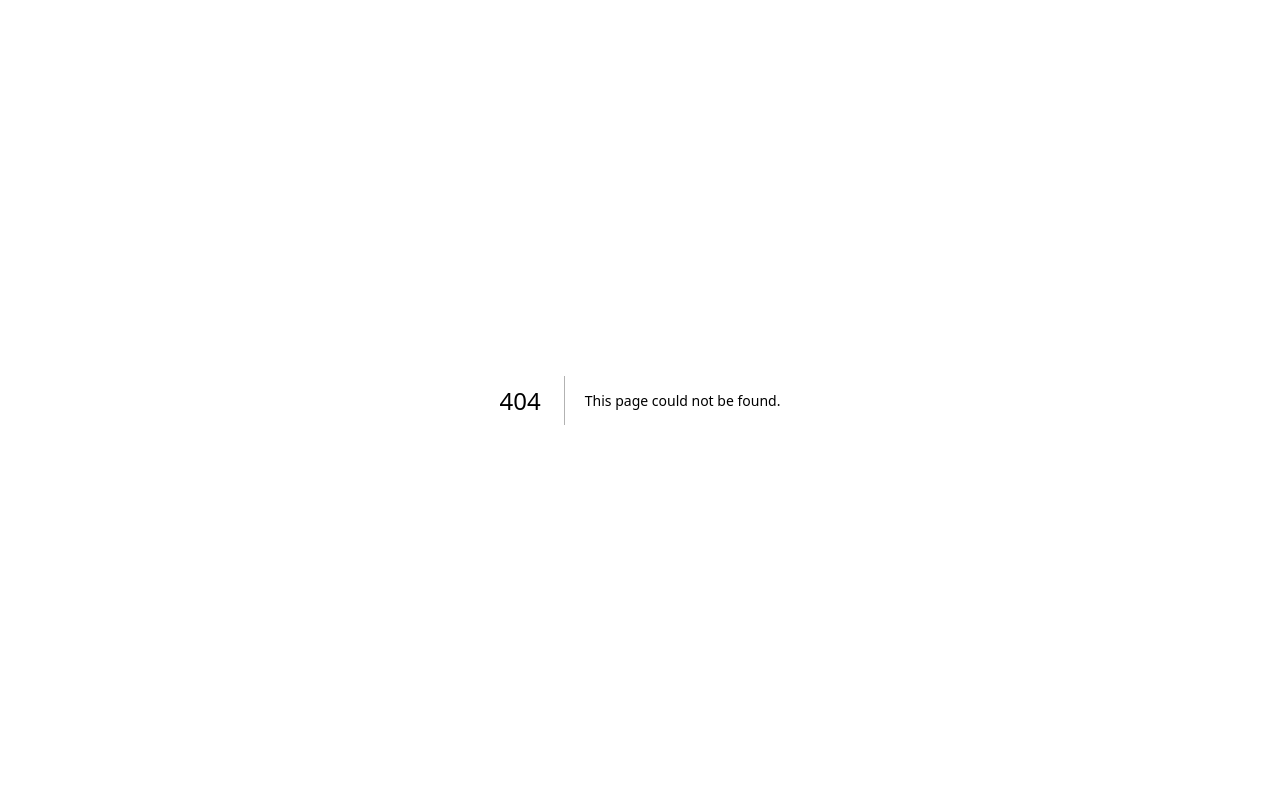
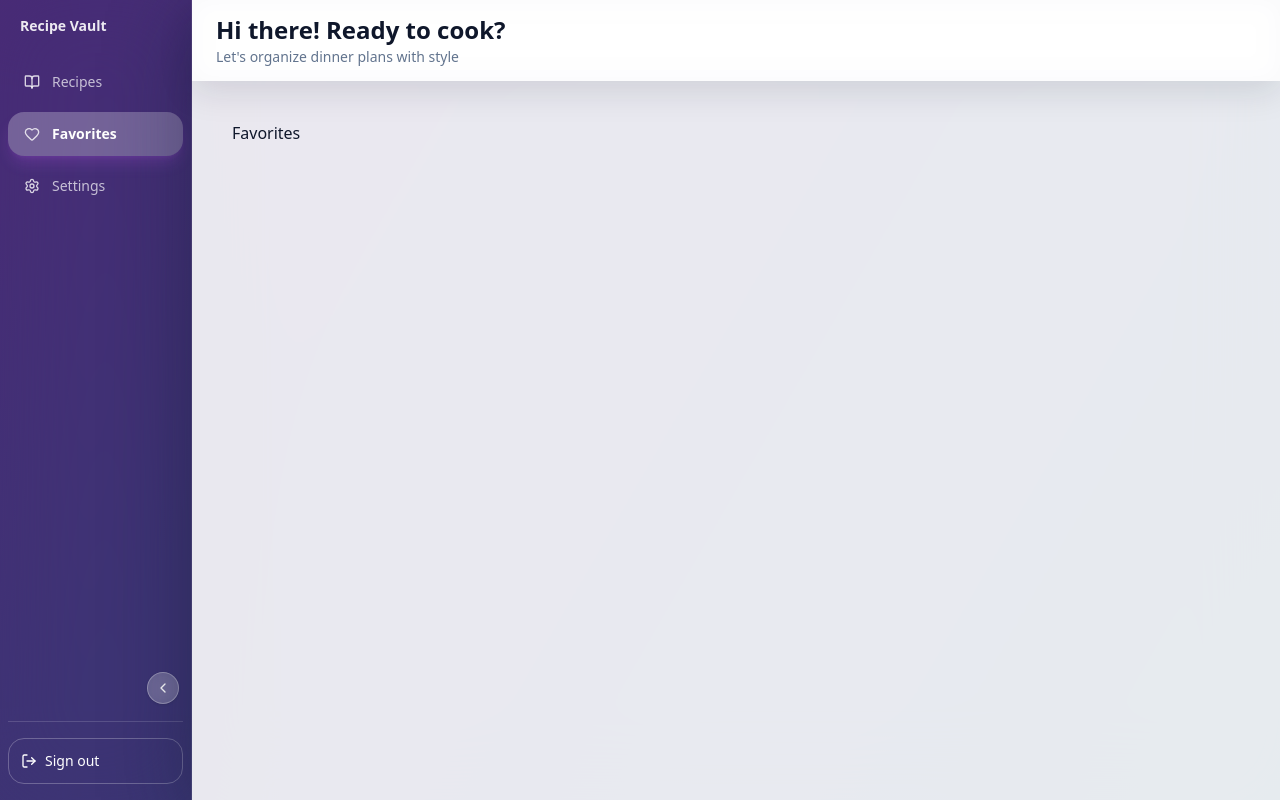
Before and after one commit to maksfilius/recipe-vault, a Next.js app: page /dashboard/favorites in a window 1280 px wide. Before the commit this address had no page. Built offline with nearby package versions, Linux system fonts and the light colour scheme.

Commit message:
Add basic dashboard structure

```diff
--- /dev/null
+++ b/src/app/dashboard/favorites/page.tsx
@@ -0,0 +1,9 @@
+"use client";
+
+export default function Favorites() {
+  return (
+    <section className="mx-auto max-w-6xl space-y-5">
+      Favorites
+    </section>
+  );
+}
--- /dev/null
+++ b/src/app/dashboard/layout.tsx
@@ -0,0 +1,7 @@
+import { ReactNode } from 'react';
+import '../globals.css';
+import AppShell from '../../components/dashboard/AppShell';
+
+export default function AppLayout({ children }: { children: ReactNode }) {
+  return <AppShell>{children}</AppShell>;
+}
--- /dev/null
+++ b/src/app/dashboard/page.tsx
@@ -0,0 +1,9 @@
+"use client";
+
+export default function Dashboard() {
+  return (
+    <section className="mx-auto max-w-6xl space-y-5">
+      Recipes
+    </section>
+  );
+}
--- /dev/null
+++ b/src/app/dashboard/settings/page.tsx
@@ -0,0 +1,9 @@
+"use client";
+
+export default function Settings() {
+  return (
+    <section className="mx-auto max-w-6xl space-y-5">
+      Settings
+    </section>
+  );
+}
--- /dev/null
+++ b/src/components/dashboard/AppShell.tsx
@@ -0,0 +1,52 @@
+'use client';
+
+import { ReactNode, useEffect, useState } from 'react';
+import Sidebar from './SideBar';
+import Topbar from './TopBar';
+
+type AppShellProps = {
+  children: ReactNode;
+};
+
+export default function AppShell({ children }: AppShellProps) {
+  const [collapsed, setCollapsed] = useState(() => {
+    if (typeof window === 'undefined') return false;
+    try {
+      return window.localStorage.getItem('sidebar:collapsed') === '1';
+    } catch {
+      return false;
+    }
+  });
+
+  useEffect(() => {
+    if (typeof window === 'undefined') return;
+    try {
+      window.localStorage.setItem('sidebar:collapsed', collapsed ? '1' : '0');
+    } catch {}
+  }, [collapsed]);
+
+  const handleToggle = () => {
+    setCollapsed(prev => !prev);
+  };
+
+  return (
+    <div
+      className="relative grid min-h-[100dvh] overflow-hidden bg-slate-950 text-white before:pointer-events-none before:absolute before:inset-0 before:-z-10 before:bg-[radial-gradient(circle_at_25%_20%,rgba(255,255,255,0.25),transparent_55%)] before:opacity-70 before:content-[''] after:pointer-events-none after:absolute after:inset-0 after:-z-10 after:bg-slate-950/40 after:content-['']"
+      style={{
+        gridTemplateColumns: `${collapsed ? '4rem' : '12rem'} 1fr`,
+        backgroundImage: `linear-gradient(120deg, rgba(58,21,112,0.9), rgba(10,62,110,0.85))`,
+        backgroundSize: 'cover',
+        backgroundPosition: 'center',
+      }}
+    >
+      <aside className="relative z-10 border-r border-white/10 bg-white/10 backdrop-blur-2xl shadow-[0_25px_80px_rgba(2,6,23,0.45)]">
+        <Sidebar collapsed={collapsed} onToggle={handleToggle} />
+      </aside>
+
+      <div className="relative z-10 flex min-w-0 flex-col border-white/10 bg-white/90 text-slate-900 shadow-[0_25px_80px_rgba(15,23,42,0.4)] backdrop-blur-2xl">
+        <Topbar />
+        <main className="flex-1 overflow-y-auto p-6 sm:p-10">{children}</main>
+      </div>
+    </div>
+  );
+}
--- /dev/null
+++ b/src/components/dashboard/SideBar.tsx
@@ -0,0 +1,79 @@
+'use client';
+
+import Link from 'next/link';
+import { usePathname } from 'next/navigation';
+import type { LucideIcon } from 'lucide-react';
+import { BookOpen, ChevronLeft, ChevronRight, Heart, LogOut, Settings } from 'lucide-react';
+
+type NavItem = { href: string; label: string; icon: LucideIcon };
+
+const navItems = (): NavItem[] => ([
+  { href: `/dashboard`, label: 'Recipes', icon: BookOpen },
+  { href: `/dashboard/favorites`, label: 'Favorites', icon: Heart },
+  { href: `/dashboard/settings`, label: 'Settings', icon: Settings }
+]);
+
+export default function Sidebar({ collapsed, onToggle }:{  collapsed:boolean, onToggle:()=>void  }) {
+  const pathname = usePathname();
+  const items = navItems();
+
+  return (
+    <div className="sticky top-0 flex h-[100dvh] flex-col bg-transparent px-2 py-4 text-white">
+      <div className={`px-3 text-sm font-semibold text-white/90 transition-all ${collapsed ? 'w-0 opacity-0' : 'w-auto opacity-100'}`}>
+        Recipe Vault
+      </div>
+      <button
+        type="button"
+        aria-label={collapsed ? 'Expand sidebar' : 'Collapse sidebar'}
+        aria-pressed={collapsed}
+        onClick={onToggle}
+        className="absolute right-3 bottom-20 inline-flex h-8 w-8 -translate-y-1/2 items-center justify-center rounded-full border border-white/30 bg-white/20 text-white shadow-sm backdrop-blur transition hover:bg-white/40"
+      >
+        {collapsed ? <ChevronRight className="h-4 w-4" /> : <ChevronLeft className="h-4 w-4" />}
+      </button>
+
+      <nav className="mt-6 flex-1 space-y-2">
+        {items.map(({ href, label, icon: Icon }) => {
+          const active = pathname === href;
+          return (
+            <Link
+              key={href}
+              href={href}
+              title={collapsed ? label : undefined}
+              className={[
+                'group flex items-center rounded-2xl px-4 py-3 text-sm no-underline transition-all',
+                collapsed ? 'justify-center' : 'gap-3',
+                active
+                  ? 'bg-white/25 font-semibold text-white shadow-lg shadow-primary/20'
+                  : 'text-white/70 hover:bg-white/10 hover:text-white'
+              ].join(' ')}
+            >
+              <Icon className="h-4 w-4 text-white/80" />
+              <span
+                className={[
+                  'transition-[opacity,width] overflow-hidden',
+                  collapsed ? 'w-0 opacity-0' : 'w-auto opacity-100'
+                ].join(' ')}
+              >
+                {label}
+              </span>
+            </Link>
+          );
+        })}
+      </nav>
+
+      <div className="border-t border-white/15 pt-4">
+        <button
+          className={[
+            'flex w-full items-center gap-2 rounded-2xl border border-white/25 px-3 py-3 text-left text-sm text-white transition hover:bg-white/10',
+            collapsed ? 'text-center px-0' : ''
+          ].join(' ')}
+          title={collapsed ? 'Sign out' : undefined}
+        >
+          <LogOut className="h-4 w-4" />
+          <span className={collapsed ? 'sr-only' : ''}>Sign out</span>
+        </button>
+      </div>
+    </div>
+  );
+}
--- /dev/null
+++ b/src/components/dashboard/TopBar.tsx
@@ -0,0 +1,14 @@
+'use client';
+
+export default function Topbar() {
+  return (
+    <header className="sticky top-0 z-10 border-b border-white/10 bg-white/75 shadow-[0_10px_35px_rgba(15,23,42,0.12)] backdrop-blur-md">
+      <div className="flex h-20 items-center px-6">
+        <div className="leading-tight">
+          <p className="text-2xl font-semibold text-slate-900">Hi there! Ready to cook?</p>
+          <span className="text-sm text-slate-500">Let&apos;s organize dinner plans with style</span>
+        </div>
+      </div>
+    </header>
+  );
+}
```
